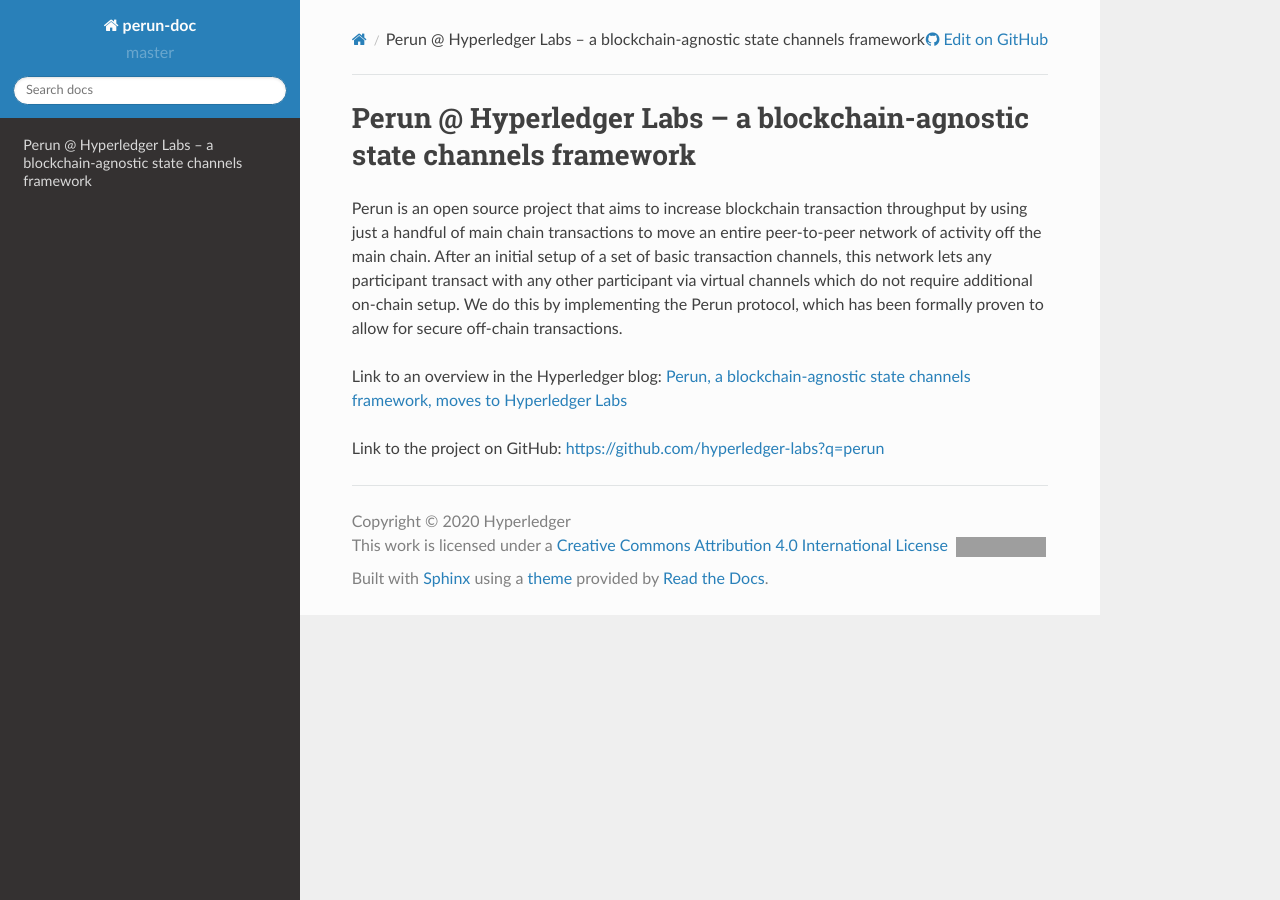
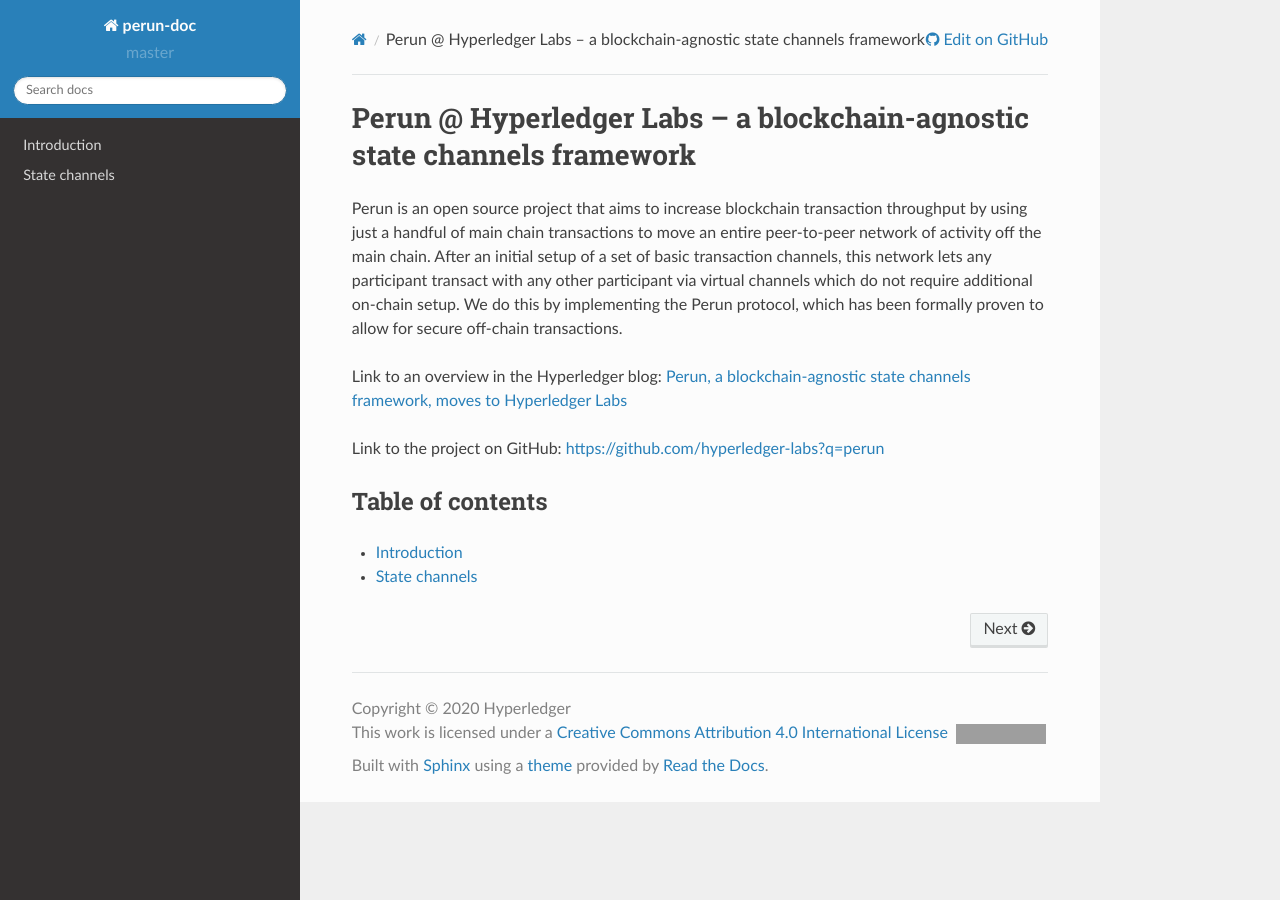
Before and after one commit to hyperledger-labs/perun-doc, a Sphinx documentation site: the page built from source/index.rst, in a window 1280 px wide. Built offline with Sphinx 7.4.7 and the Read the Docs theme 2.0.0, drawn with Linux system fonts in a browser that asks for light colours; grey boxes are pictures that could not be loaded.

```diff
--- a/source/index.rst
+++ b/source/index.rst
@@ -24,3 +24,12 @@ blockchain-agnostic state channels framework, moves to Hyperledger Labs
 <https://www.hyperledger.org/blog/2020/11/18/perun-a-blockchain-agnostic-state-channels-framework-moves-to-hyperledger-labs>`_
 
 Link to the project on GitHub: https://github.com/hyperledger-labs?q=perun
+
+
+Table of contents
+-----------------
+.. toctree::
+   :maxdepth: 1
+
+   introduction
+   state-channel
--- a/source/introduction.rst
+++ b/source/introduction.rst
@@ -1,8 +1,8 @@
 .. SPDX-FileCopyrightText: 2020 Hyperledger
    SPDX-License-Identifier: CC-BY-4.0
 
-Perun \@  Hyperledger Labs -- a blockchain-agnostic state channels framework
-============================================================================
+Introduction
+============
 
 Perun is an open source project that aims to increase blockchain transaction
 throughput by using just a handful of main chain transactions to move an entire
```
